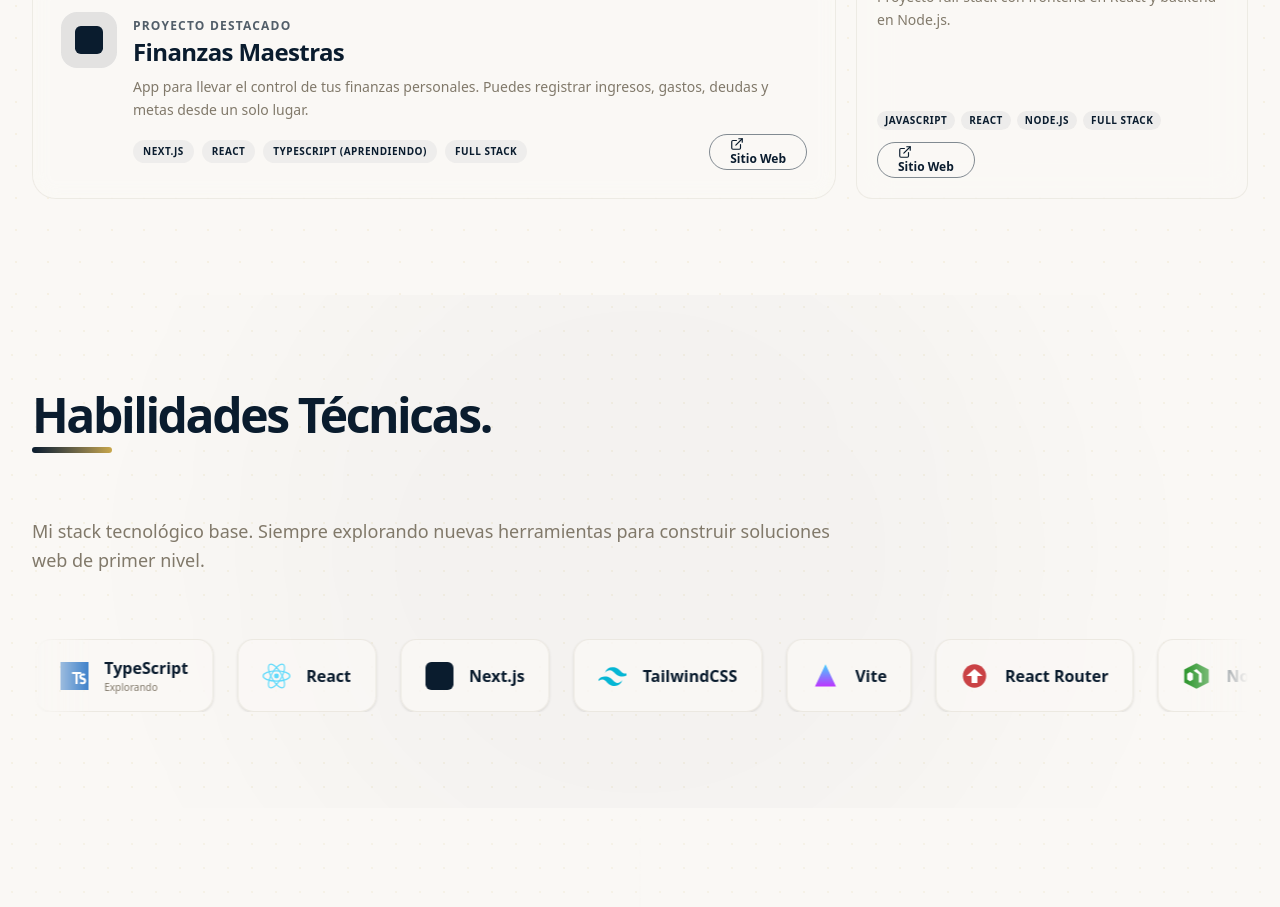
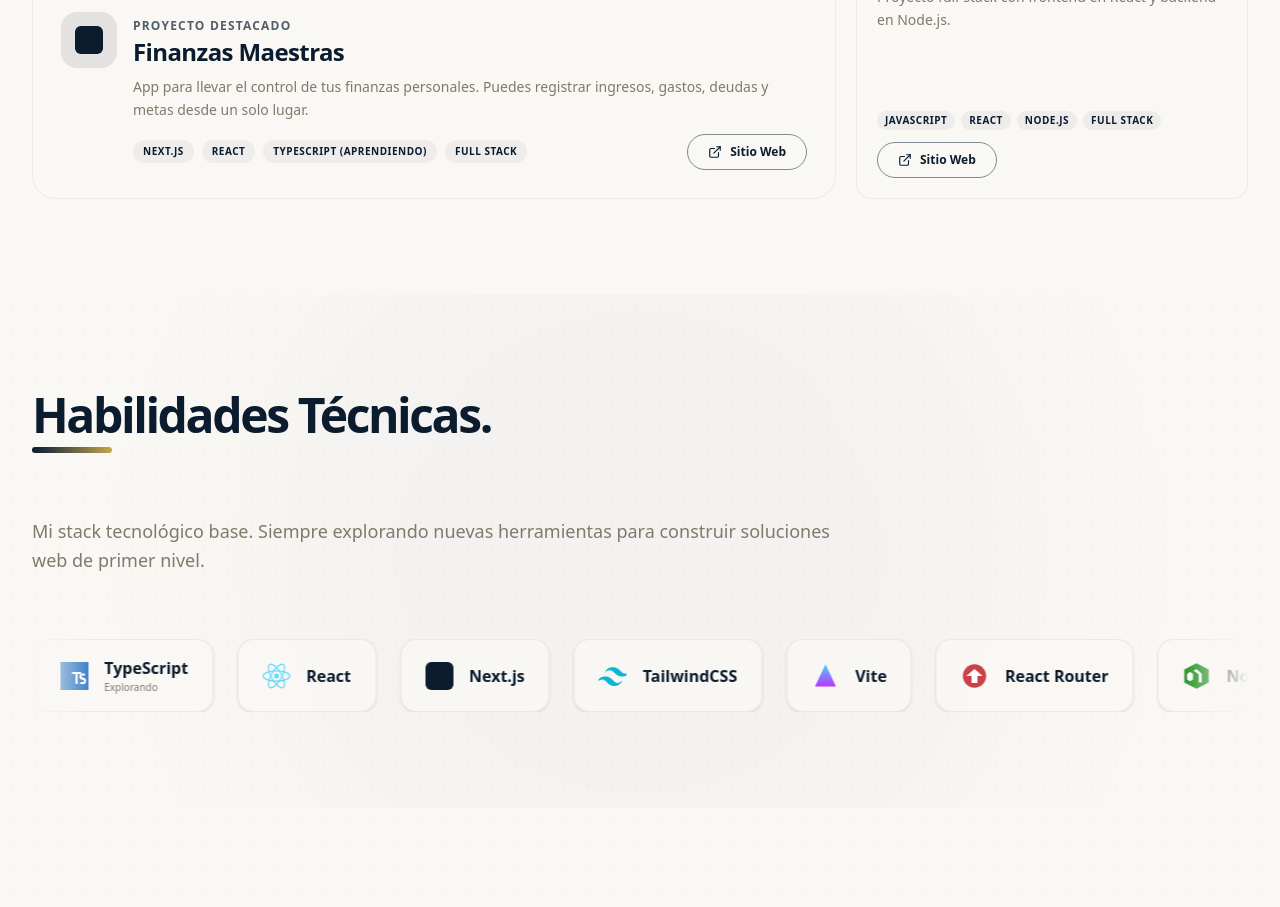
Before and after one commit to Ruicki/CV, a Next.js app: page / in a window 1280 px wide. Shown: the part 2460-3367 px from the top of the page. Built offline with nearby package versions, Linux system fonts and the light colour scheme.

Commit message:
fix: use anchor tag directly for buttons to fix icon alignment

```diff
--- a/src/features/projects/Projects.tsx
+++ b/src/features/projects/Projects.tsx
@@ -58,11 +58,14 @@ function ProjectCard({ project, delay = 0 }: { project: typeof projects[0]; dela
                         ))}
                     </div>
                     {project.demoUrl && (
-                        <Button size="sm" className="w-fit h-9 px-5 rounded-full inline-flex flex-row items-center gap-2 text-xs font-bold border border-primary/50 bg-transparent text-primary hover:bg-primary/10 transition-all duration-300" asChild>
-                            <a href={project.demoUrl} target="_blank" rel="noopener noreferrer">
-                                <ExternalLink className="h-3.5 w-3.5 shrink-0" /> Sitio Web
-                            </a>
-                        </Button>
+                        <a
+                            href={project.demoUrl}
+                            target="_blank"
+                            rel="noopener noreferrer"
+                            className="w-fit inline-flex flex-row items-center gap-2 h-9 px-5 rounded-full text-xs font-bold border border-primary/50 bg-transparent text-primary hover:bg-primary/10 transition-all duration-300"
+                        >
+                            <ExternalLink className="h-3.5 w-3.5 shrink-0" /> Sitio Web
+                        </a>
                     )}
                 </div>
             </div>
@@ -137,11 +140,14 @@ export default function Projects() {
                                                     </Badge>
                                                 ))}
                                                 {featured.demoUrl && (
-                                                    <Button size="sm" className="ml-auto h-9 px-5 rounded-full inline-flex flex-row items-center gap-2 text-xs font-bold border border-primary/50 bg-transparent text-primary hover:bg-primary/10 transition-all duration-300" asChild>
-                                                        <a href={featured.demoUrl} target="_blank" rel="noopener noreferrer">
-                                                            <ExternalLink className="h-3.5 w-3.5 shrink-0" /> Sitio Web
-                                                        </a>
-                                                    </Button>
+                                                    <a
+                                                        href={featured.demoUrl}
+                                                        target="_blank"
+                                                        rel="noopener noreferrer"
+                                                        className="ml-auto inline-flex flex-row items-center gap-2 h-9 px-5 rounded-full text-xs font-bold border border-primary/50 bg-transparent text-primary hover:bg-primary/10 transition-all duration-300"
+                                                    >
+                                                        <ExternalLink className="h-3.5 w-3.5 shrink-0" /> Sitio Web
+                                                    </a>
                                                 )}
                                             </div>
                                         </div>
```
